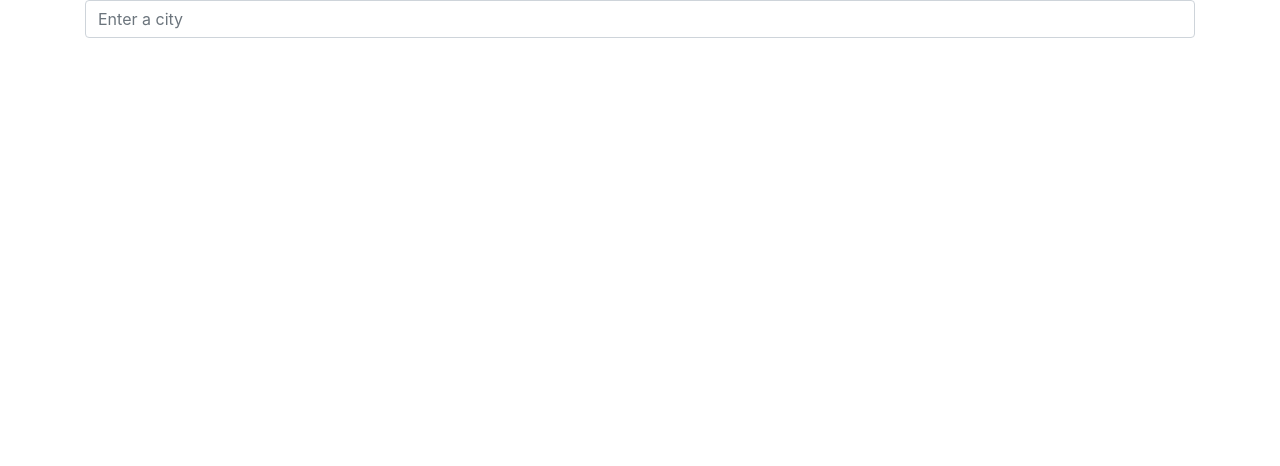
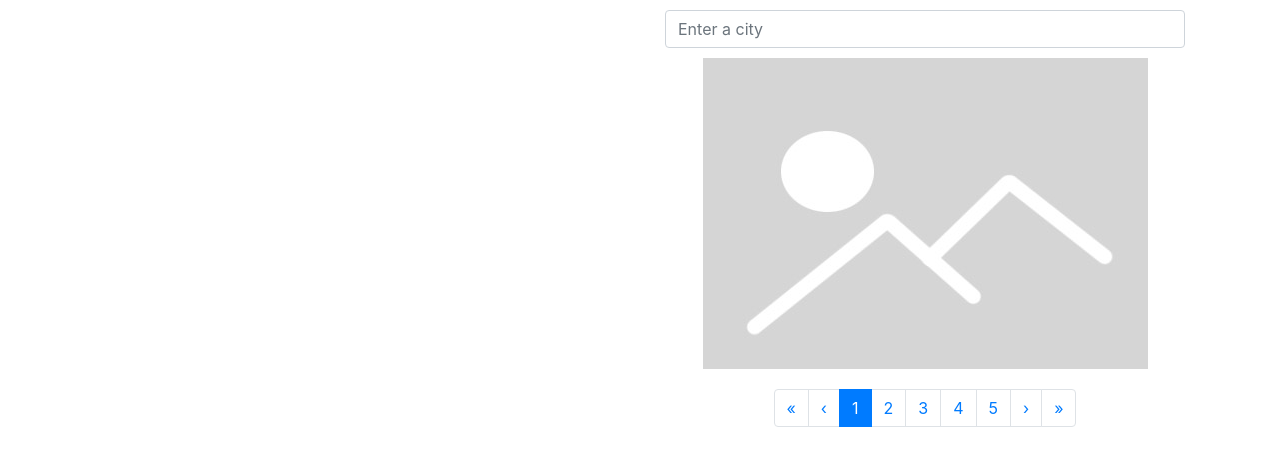
Before and after one commit to Adi-mor2009/cities-app, a React (Create React App) app: page / in a window 1280 px wide. Shown: the top 466 px of the page. Built offline with nearby package versions, Linux system fonts and the light colour scheme.

Commit message:
installing pexels and using the api

```diff
--- a/package.json
+++ b/package.json
@@ -7,6 +7,7 @@
     "@testing-library/react": "^11.2.7",
     "@testing-library/user-event": "^12.8.3",
     "bootstrap": "^4.6.0",
+    "pexels": "^1.2.1",
     "react": "^17.0.2",
     "react-bootstrap": "^1.6.0",
     "react-dom": "^17.0.2",
--- a/src/pages/Cities.css
+++ b/src/pages/Cities.css
@@ -0,0 +1,16 @@
+.p-cities.saved_pic {
+    border: solid 1px;
+}
+
+.p-cities .c-searchbox {
+    padding: 10px;
+}
+
+.p-cities > img {
+    padding: 10px;
+}
+
+.p-cities .pagination {
+    justify-content: center;
+    padding: 10px;
+}
--- a/src/pages/Cities.js
+++ b/src/pages/Cities.js
@@ -1,13 +1,38 @@
-import React, { useState } from 'react'
-import { Container } from 'react-bootstrap';
+import React, { useEffect, useState } from 'react'
+import { Col, Container, Image, Pagination, Row } from 'react-bootstrap';
 import SearchBox from '../components/SearchBox/SearchBox';
 import cityJSON from '../data/cities.json';
 import CityModel from '../model/CityModel';
+import { createClient } from 'pexels';
+import image from '../asserts/waiting.jpg';
+import './Cities.css';
 
 export default function Cities() {
     const [cities, setCities] = useState(cityJSON.cities.map((city, index) => new CityModel(city, index)));
     const [searchText, setSearchText] = useState("");
     const [results, setResults] = useState([]);
+    const [page, setPage] = useState(1);
+    const [cityImg, setCityImg] = useState("");
+    const [totalPages, setTotalPages] = useState(1);
+    const [paginationItems, setPaginationItems] = useState([]);
+    const [paginationGroups, setPaginationGroups] = useState(1);
+    const [currentPaginationIndex, setCurrentPaginationIndex] = useState(1);
+
+    useEffect(() => {
+        debugger
+        let active = page;
+        let arr = [<Pagination.First />, <Pagination.Prev />];
+        for (let number = 1; number <= currentPaginationIndex+4; number++) {
+            arr.push(
+                <Pagination.Item key={number} active={number === active} onClick={(event) => setPage(event.target.value)}>
+                    {number}
+                </Pagination.Item>
+            );
+        }
+        arr.push(<Pagination.Next />);
+        arr.push(<Pagination.Last />);
+        setPaginationItems(arr);
+    }, [totalPages, page, currentPaginationIndex]);
 
     function handleSearchChange(newSearchText) {
         setSearchText(newSearchText);
@@ -25,20 +50,38 @@ export default function Cities() {
         const test = results.length > 0 ? console.log("Get Image of " + results[city].name) : null;
         setSearchText([results[city].name])
         setResults([]);
+        const client = createClient('563492ad6f9170000100000122bbd5b61dd3428b85b45b0b0053b30a');
+        const query = results[city].name;
+        debugger
+        client.photos.search({ page, query, per_page: 1 }).then(photos => {
+            debugger
+            setCityImg(photos.photos[0].src.medium);
+            setTotalPages(photos.total_results);
+        });
+
     }
 
     return (
         <div className="p-cities">
             <Container>
+                <Row>
+                    <Col className="saved_pic">
+
+                    </Col>
+                    <Col>
                         <SearchBox
                             placeholder="Enter a city"
                             searchText={searchText}
                             onSearchChange={handleSearchChange}
                             results={results.map(result => result.name)}
                             onResultSelected={getCityImages} />
-            {/* <div id="main_cards">
-               {results}
-            </div> */}
+                        {cityImg =="" && <img src={image} alt="default_img"/>}
+                        {cityImg !="" && <img src={cityImg} alt="city"/>}
+                        <Pagination>
+                            <Pagination>{paginationItems}</Pagination>
+                        </Pagination>
+                    </Col>
+                </Row>
             </Container>
         </div>
     )
```
Also changed, not shown: src/asserts/waiting.jpg (added), 1 other file (tests, documents, lock files or other folders). Lines whose indentation alone changed are shown as unchanged.
